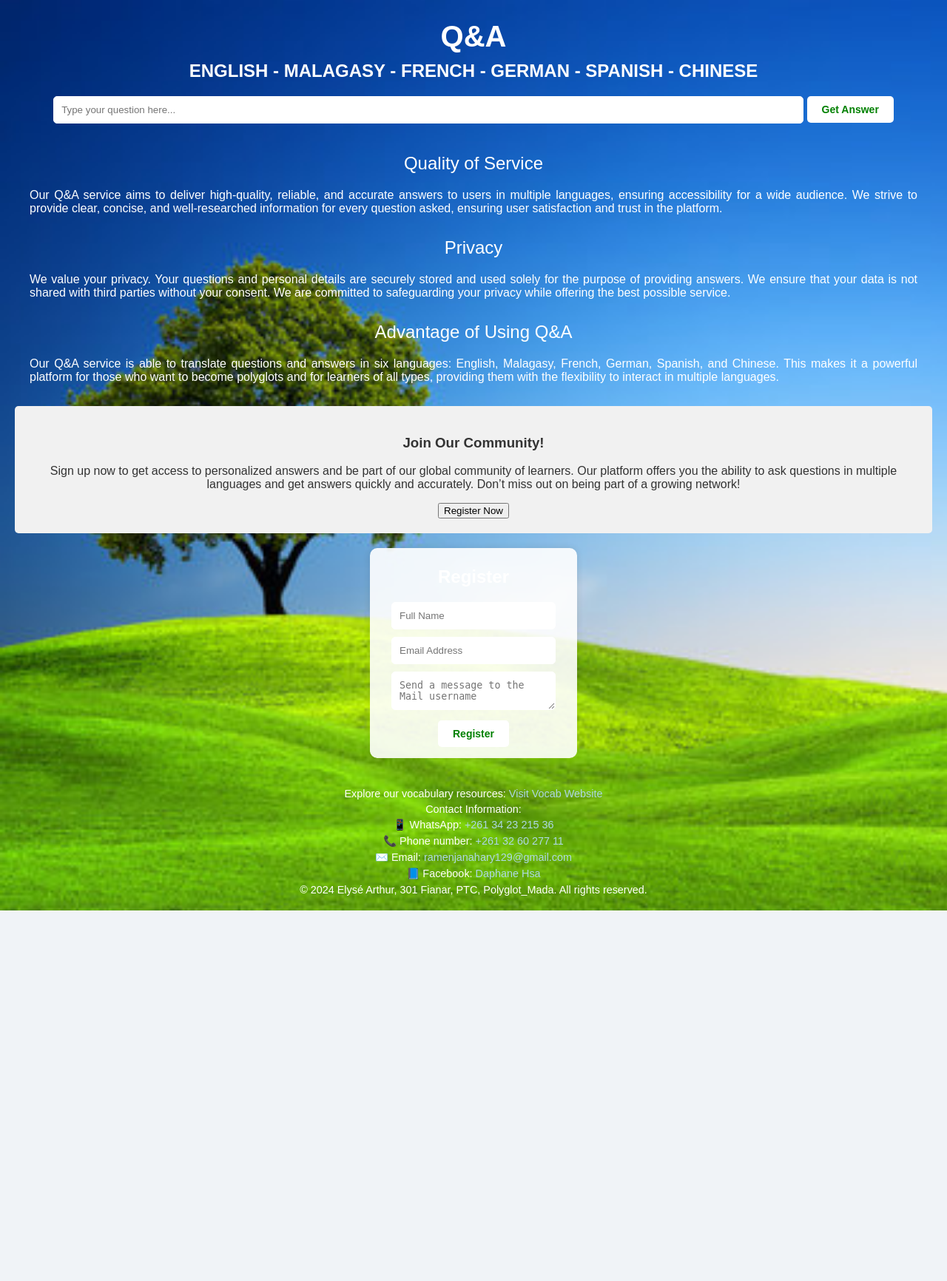
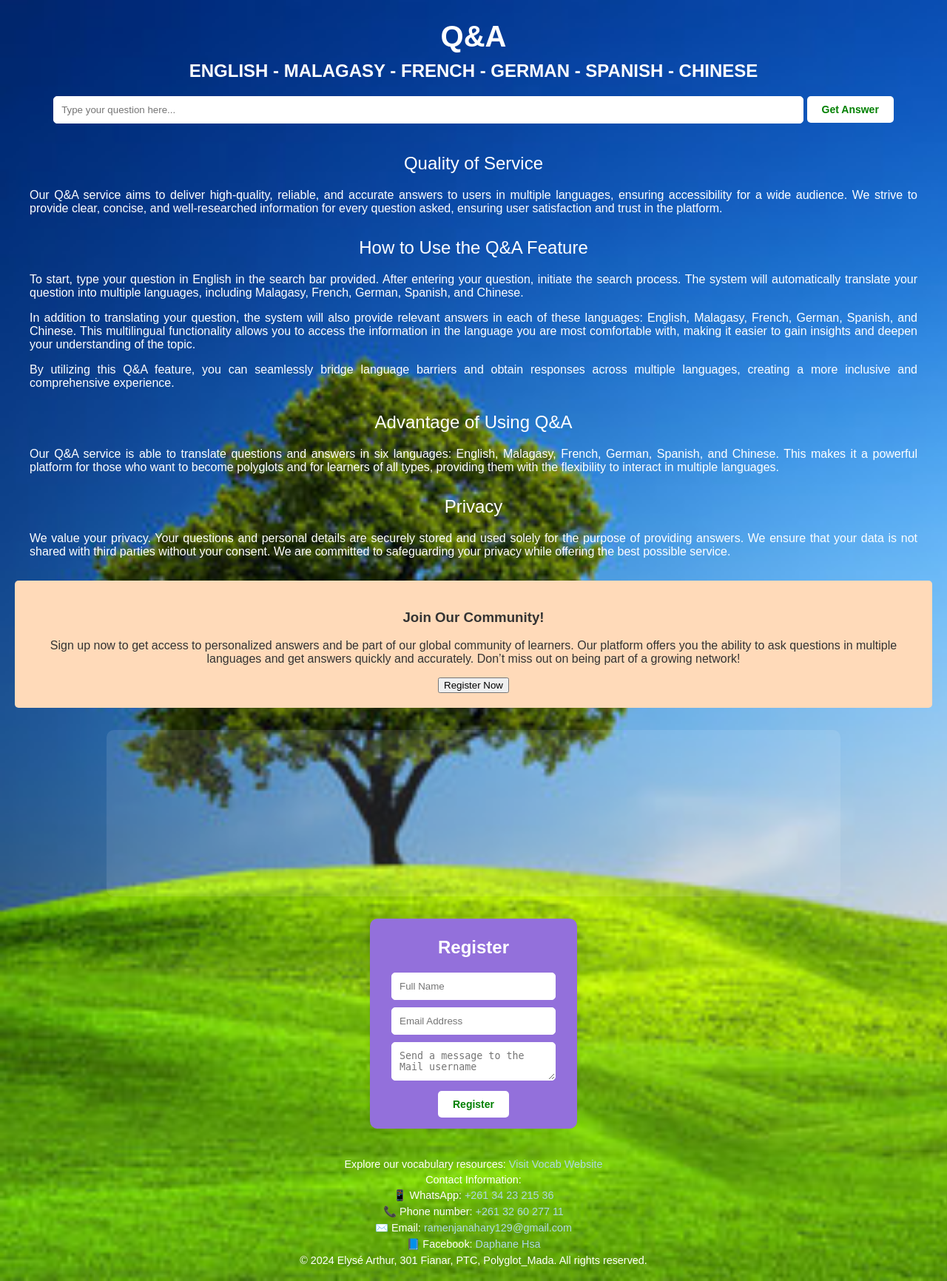
Before and after one commit to RAMENJANAHARY/q_and_a, a Flask app: page / in a window 1280 px wide. Shown: the whole page at 74% size. Before the commit the page ends 1231 px from the top, so only its background shows below. Run offline with Flask 3, Linux system fonts and the light colour scheme; data that the repository does not hold is empty; grey boxes are pictures that could not be loaded.

Commit message:
Update index.html
Added a new version

```diff
--- a/templates/index.html
+++ b/templates/index.html
@@ -14,7 +14,7 @@
     <style>
         /* Styles for Q&A page */
         body {
-            background-image: url("static/images/background.jpg");
+            background-image: url("http://127.0.0.1:5000/static/images/background.jpg");
             background-size: cover;
             color: white;
             font-family: Arial, sans-serif;
@@ -75,7 +75,7 @@
         #registration-form {
             max-width: 250px;
             margin: 20px auto;
-            background: rgba(255, 255, 255, 0.9);
+            background: #9370DB;
             padding: 15px;
             border-radius: 10px;
             box-shadow: 0 0 10px rgba(0, 0, 0, 0.1);
@@ -92,12 +92,54 @@
             text-align: justify;
         }
         .advertisement {
-            background-color: #f1f1f1;
+            background-color: #FFDAB9;
             color: #333;
             padding: 20px;
             border-radius: 5px;
             margin-top: 30px;
             text-align: center;
+        }
+        /* Gallery styling with animation */
+        .gallery {
+            display: flex;
+            justify-content: center;
+            align-items: center;
+            overflow: hidden;
+            width: 100%;
+            max-width: 80%;
+            margin: 30px auto;
+            border-radius: 10px;
+            background-color: rgba(255, 255, 255, 0.1);
+        }
+        .gallery-images {
+            display: flex;
+            animation: slide 30s infinite linear;
+        }
+        .gallery img {
+            width: 300px;
+            height: auto;
+            border-radius: 10px;
+            box-shadow: 0 4px 8px rgba(0, 0, 0, 0.2);
+            margin-right: 20px;
+        }
+
+        /* Animation for sliding images */
+        @keyframes slide {
+            0% {
+                transform: translateX(0);
+            }
+            25% {
+                transform: translateX(-100%);
+            }
+            50% {
+                transform: translateX(-200%);
+            }
+            75% {
+                transform: translateX(-300%);
+            }
+            100% {
+                transform: translateX(0);
+            }
         }
     </style>
 </head>
@@ -118,10 +160,12 @@
         <p>Our Q&A service aims to deliver high-quality, reliable, and accurate answers to users in multiple languages, ensuring accessibility for a wide audience. We strive to provide clear, concise, and well-researched information for every question asked, ensuring user satisfaction and trust in the platform.</p>
     </div>
 
-    <!-- Privacy Section -->
-    <div class="section-title">Privacy</div>
+    <!-- How to Use Q&A Section -->
+    <div class="section-title">How to Use the Q&A Feature</div>
     <div class="section-content">
-        <p>We value your privacy. Your questions and personal details are securely stored and used solely for the purpose of providing answers. We ensure that your data is not shared with third parties without your consent. We are committed to safeguarding your privacy while offering the best possible service.</p>
+        <p>To start, type your question in English in the search bar provided. After entering your question, initiate the search process. The system will automatically translate your question into multiple languages, including Malagasy, French, German, Spanish, and Chinese.</p>
+        <p>In addition to translating your question, the system will also provide relevant answers in each of these languages: English, Malagasy, French, German, Spanish, and Chinese. This multilingual functionality allows you to access the information in the language you are most comfortable with, making it easier to gain insights and deepen your understanding of the topic.</p>
+        <p>By utilizing this Q&A feature, you can seamlessly bridge language barriers and obtain responses across multiple languages, creating a more inclusive and comprehensive experience.</p>
     </div>
 
     <!-- Advantage of QA Section -->
@@ -130,11 +174,27 @@
         <p>Our Q&A service is able to translate questions and answers in six languages: English, Malagasy, French, German, Spanish, and Chinese. This makes it a powerful platform for those who want to become polyglots and for learners of all types, providing them with the flexibility to interact in multiple languages.</p>
     </div>
 
+   <!-- Privacy Section -->
+    <div class="section-title">Privacy</div>
+    <div class="section-content">
+        <p>We value your privacy. Your questions and personal details are securely stored and used solely for the purpose of providing answers. We ensure that your data is not shared with third parties without your consent. We are committed to safeguarding your privacy while offering the best possible service.</p>
+    </div>
+
     <!-- Advertisement Section -->
     <div class="advertisement">
         <h3>Join Our Community!</h3>
         <p>Sign up now to get access to personalized answers and be part of our global community of learners. Our platform offers you the ability to ask questions in multiple languages and get answers quickly and accurately. Don’t miss out on being part of a growing network!</p>
         <a href="#registration-form"><button>Register Now</button></a>
+    </div>
+
+    <!-- Gallery Section -->
+    <div class="gallery">
+        <div class="gallery-images">
+            <img src="static/images/image1.jpg" alt="Image 1">
+            <img src="static/images/image2.jpg" alt="Image 2">
+            <img src="static/images/image3.jpg" alt="Image 3">
+            <img src="static/images/image4.jpg" alt="Image 4">
+        </div>
     </div>
 
     <!-- Registration Form -->
```
